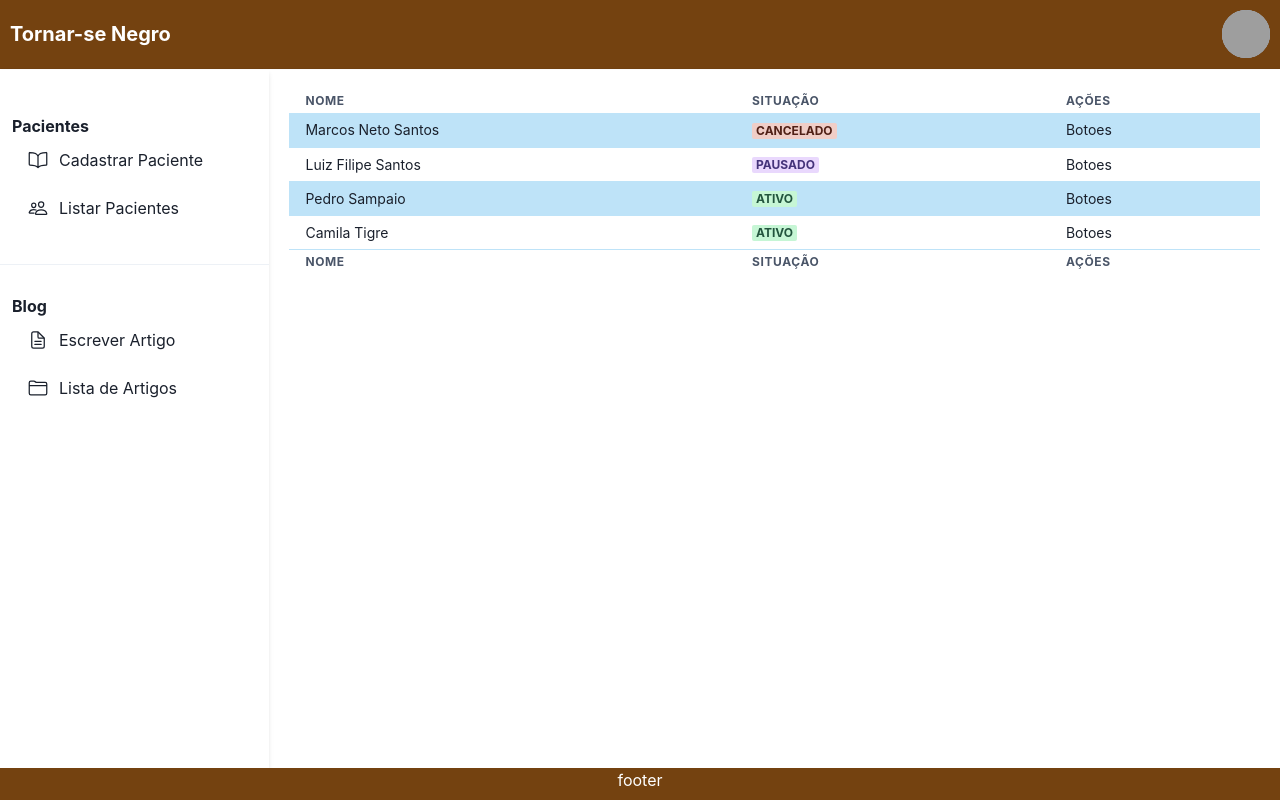
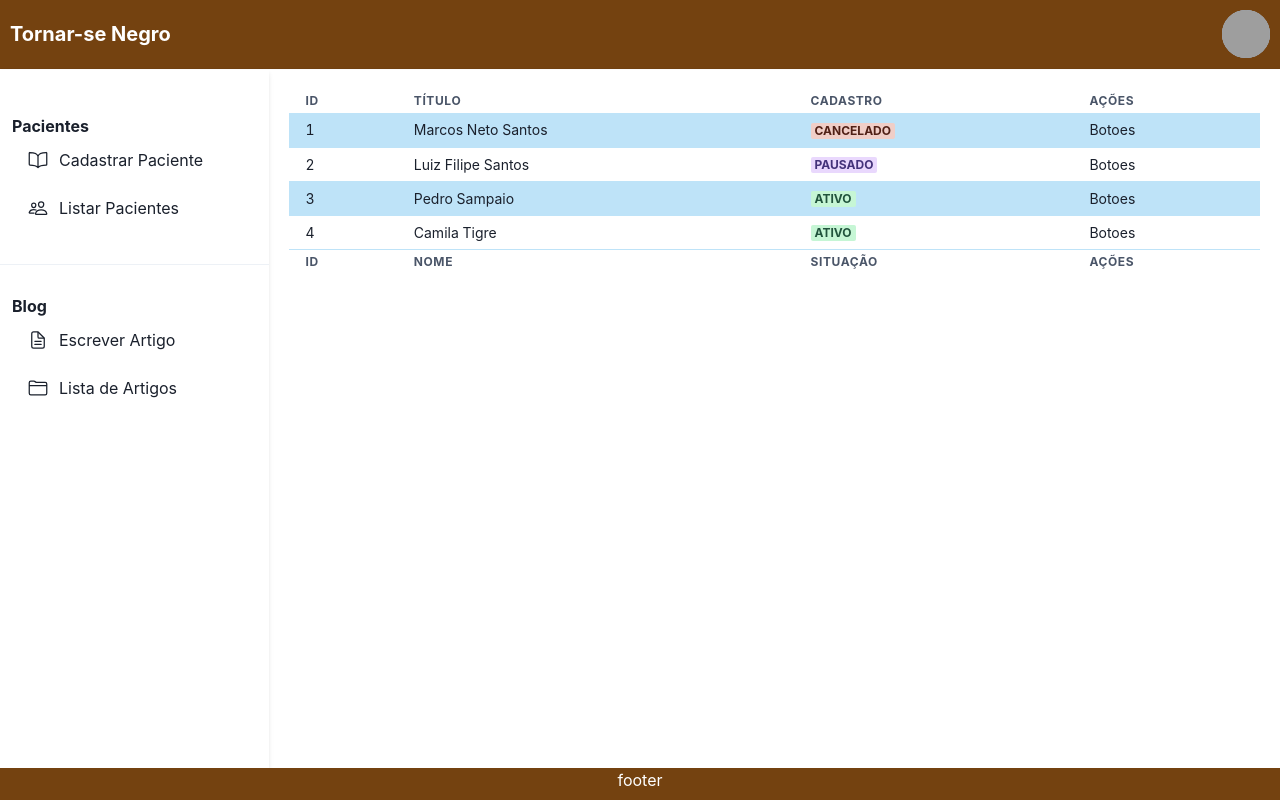
Before and after one commit to Marcosnto/kianda, a Next.js app: page /admin in a window 1280 px wide. Both pictures are taken after a click on the button "Listar Pacientes". Built offline with nearby package versions, Linux system fonts and the light colour scheme; grey boxes are pictures that could not be loaded.

Commit message:
feat: put id on User list table

```diff
--- a/src/components/CMS/UsersList/index.tsx
+++ b/src/components/CMS/UsersList/index.tsx
@@ -3,7 +3,6 @@ import users from "@/data/usersMock";
 import {
   Badge,
   Table,
-  TableCaption,
   TableContainer,
   Tbody,
   Td,
@@ -43,14 +42,16 @@ export default function UsersList() {
       <Table variant="striped" size="sm" colorScheme="blue">
         <Thead>
           <Tr>
-            <Th>Nome</Th>
-            <Th>Situação</Th>
+            <Th>ID</Th>
+            <Th>Título</Th>
+            <Th>Cadastro</Th>
             <Th>Ações</Th>
           </Tr>
         </Thead>
         <Tbody>
           {users.map((user) => (
             <Tr>
+              <Td>{user.id}</Td>
               <Td>{user.name}</Td>
               <Td>{getStatusBadge(user.status)}</Td>
               <Td>Botoes</Td>
@@ -59,6 +60,7 @@ export default function UsersList() {
         </Tbody>
         <Tfoot>
           <Tr>
+            <Th>ID</Th>
             <Th>Nome</Th>
             <Th>Situação</Th>
             <Th>Ações</Th>
```
